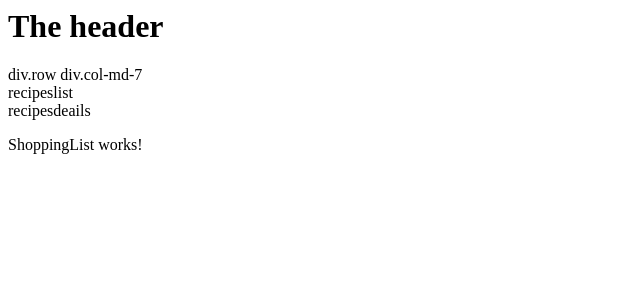
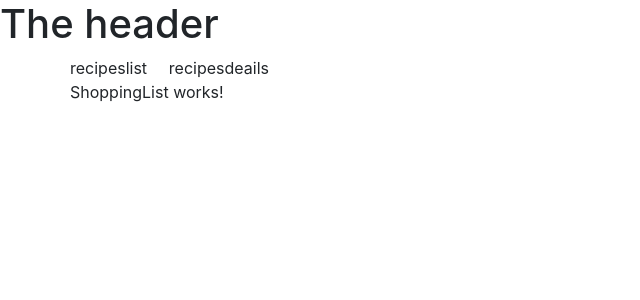
Before and after one commit to arjunraj15/angular-basic-project, an Angular app: page / in a window 1280 px wide. Shown: the top 300 px of the page, without its empty margins (0-640 px from the left). Built offline with nearby package versions, Linux system fonts and the light colour scheme.

Commit message:
2 files modified

```diff
--- a/angular.json
+++ b/angular.json
@@ -23,6 +23,9 @@
               "src/assets"
             ],
             "styles": [
+
+             "node_modules/bootstrap/dist/css/bootstrap.min.css",
+
               "src/styles.css"
             ],
             "scripts": []
--- a/src/app/recipes/recipes.component.html
+++ b/src/app/recipes/recipes.component.html
@@ -1,4 +1,3 @@
-div.row  div.col-md-7
 <div class="row">
 	<div class="col-md-5">
     <app-recipeslist></app-recipeslist>
```
